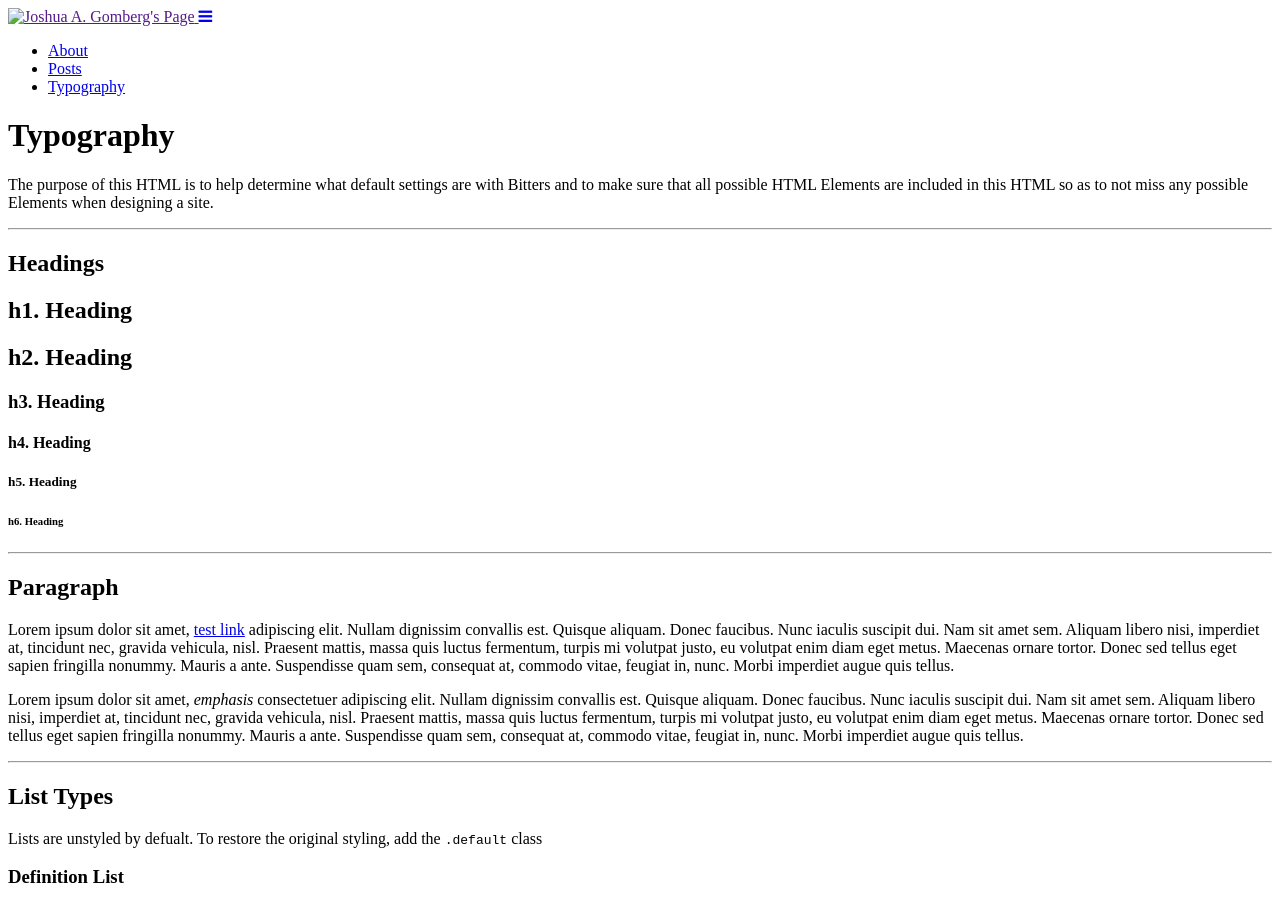
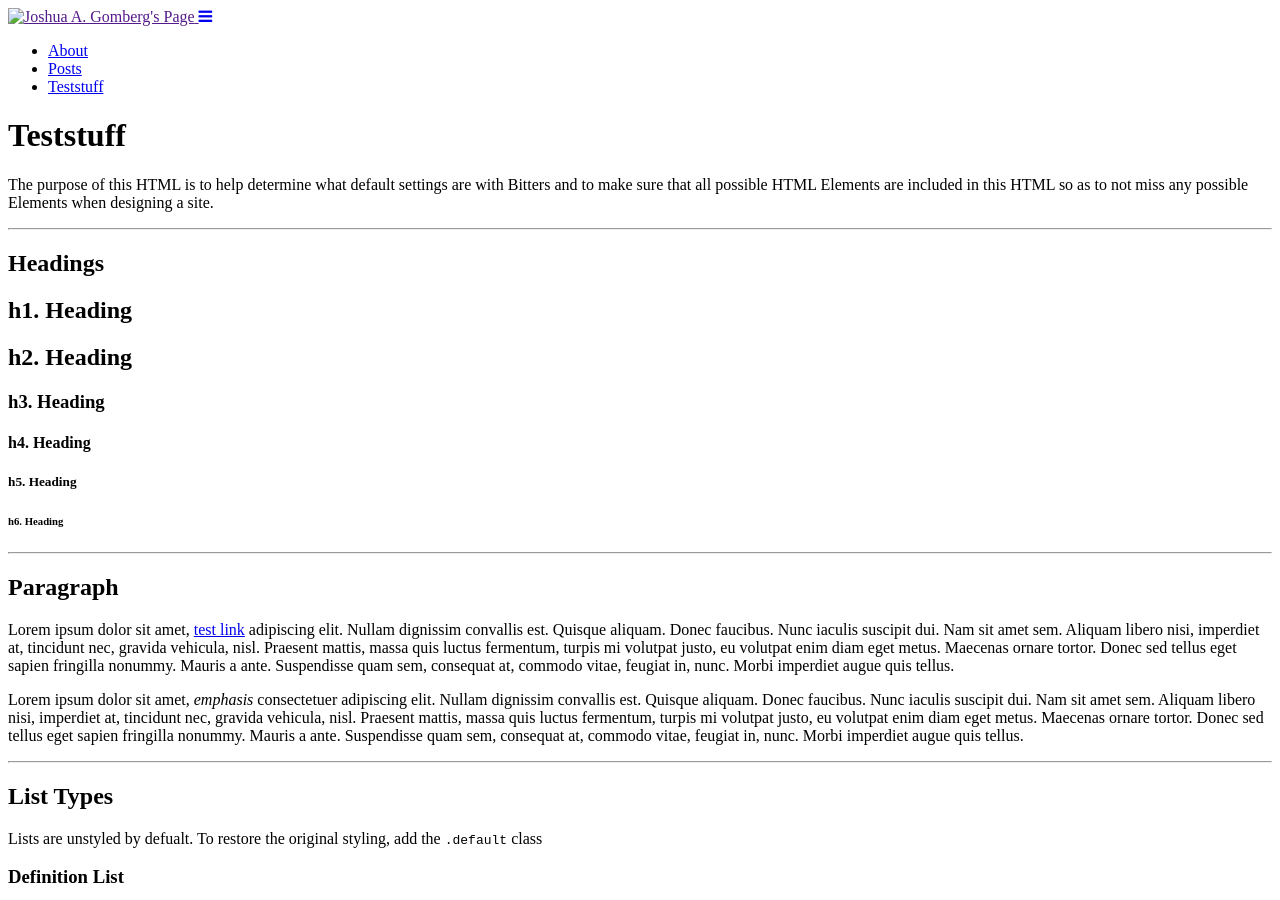
Before and after one commit to JAGomberg/JAGomberg.github.io, a Jekyll site: the page built from teststuff.html, in a window 1280 px wide and 900 px high. Built offline with Jekyll 4.4.1, drawn with Linux system fonts in a browser that asks for light colours; nearby versions of some CDN libraries; a style sheet for code colours, icons or effects is not loaded.

Commit message:
more teststuff

```diff
--- a/teststuff.html
+++ b/teststuff.html
@@ -1,7 +1,7 @@
 ---
 layout: page
-title: Typography
-permalink: /typography/
+title: Teststuff
+permalink: /teststuff/
 ---
 
 <p>The purpose of this HTML is to help determine what default settings are with Bitters and to make sure that all possible HTML Elements are included in this HTML so as to not miss any possible Elements when designing a site.</p>
```
